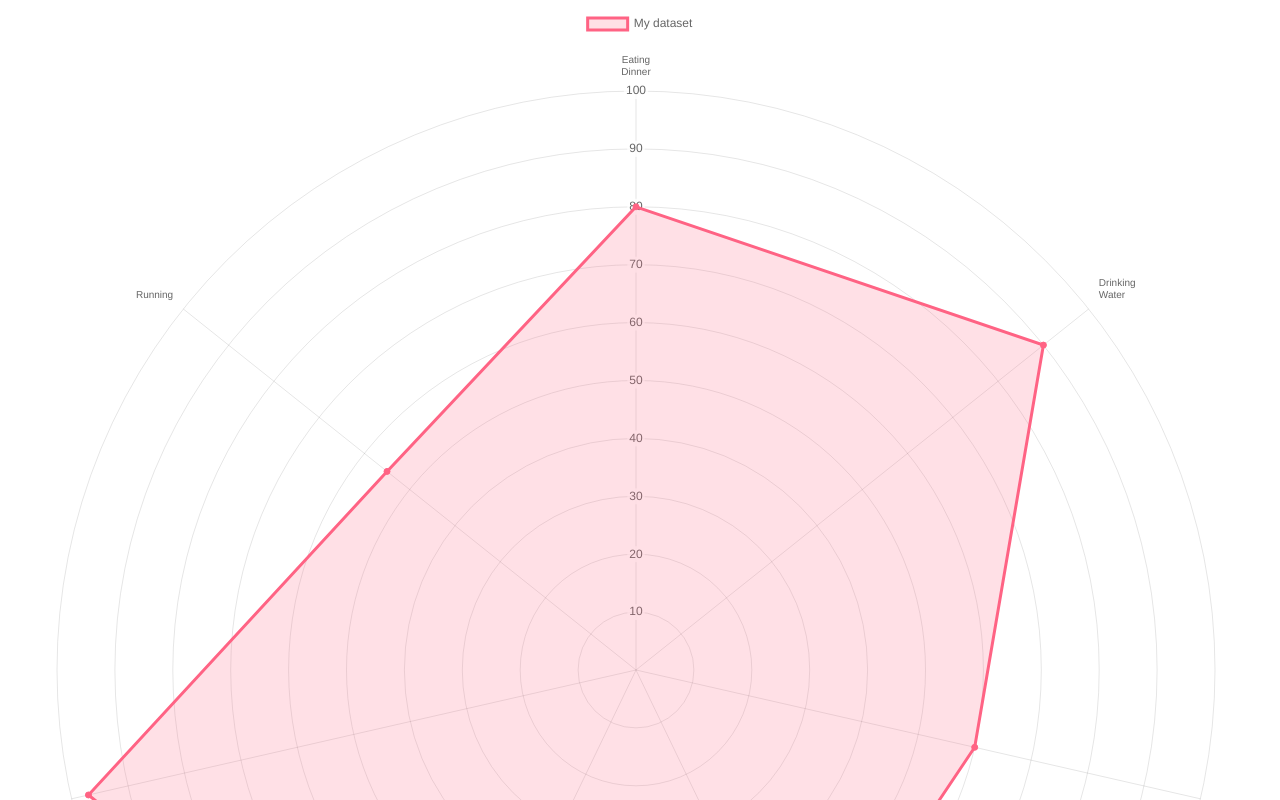
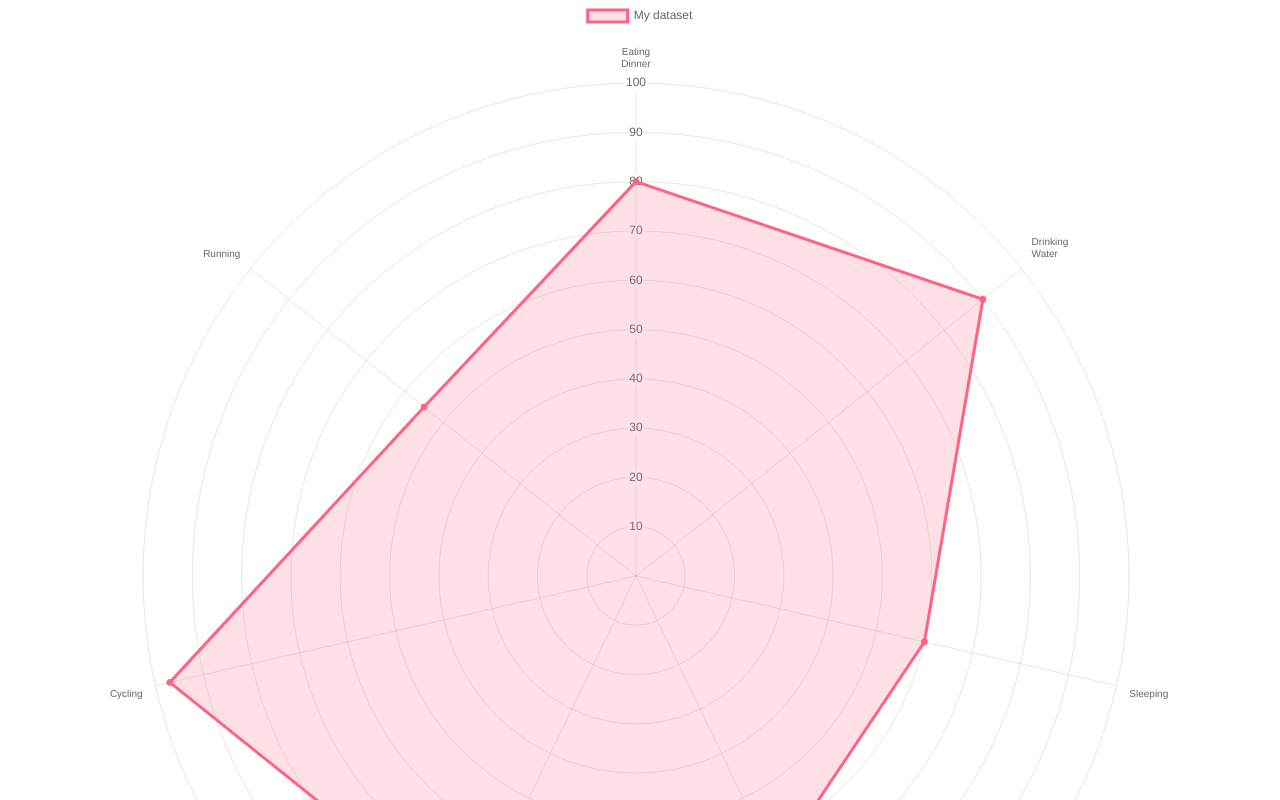
Before and after one commit to DigbijayNayak/JavaScript, a plain HTML site: page Radar_graph/index.html in a window 1280 px wide. Shown: the top 800 px of the page. Drawn offline with nearby package versions, Linux system fonts and the light colour scheme.

Commit message:
some changes

```diff
--- a/Radar_graph/index.html
+++ b/Radar_graph/index.html
@@ -7,13 +7,18 @@
     <meta name="viewport" content="width=device-width, initial-scale=1.0" />
     <link rel="stylesheet" href="style.css" />
     <script src="https://cdnjs.cloudflare.com/ajax/libs/Chart.js/3.6.0/chart.min.js"></script>
-    <canvas id="chart"></canvas>
     <title>Radar Graph</title>
 </head>
 
 <body>
 
-
+    <div class="container">
+        <div class="container">
+            <canvas id="chart"></canvas>
+        </div>
+    </div>
+    <link href="https://cdn.jsdelivr.net/npm/bootstrap@5.2.0-beta1/dist/css/bootstrap.min.css" rel="stylesheet" integrity="sha384-0evHe/X+R7YkIZDRvuzKMRqM+OrBnVFBL6DOitfPri4tjfHxaWutUpFmBp4vmVor" crossorigin="anonymous">
+<script src="https://cdn.jsdelivr.net/npm/bootstrap@5.2.0-beta1/dist/js/bootstrap.bundle.min.js" integrity="sha384-pprn3073KE6tl6bjs2QrFaJGz5/SUsLqktiwsUTF55Jfv3qYSDhgCecCxMW52nD2" crossorigin="anonymous"></script>
     <script src="script.js"></script>
 </body>
 
```
